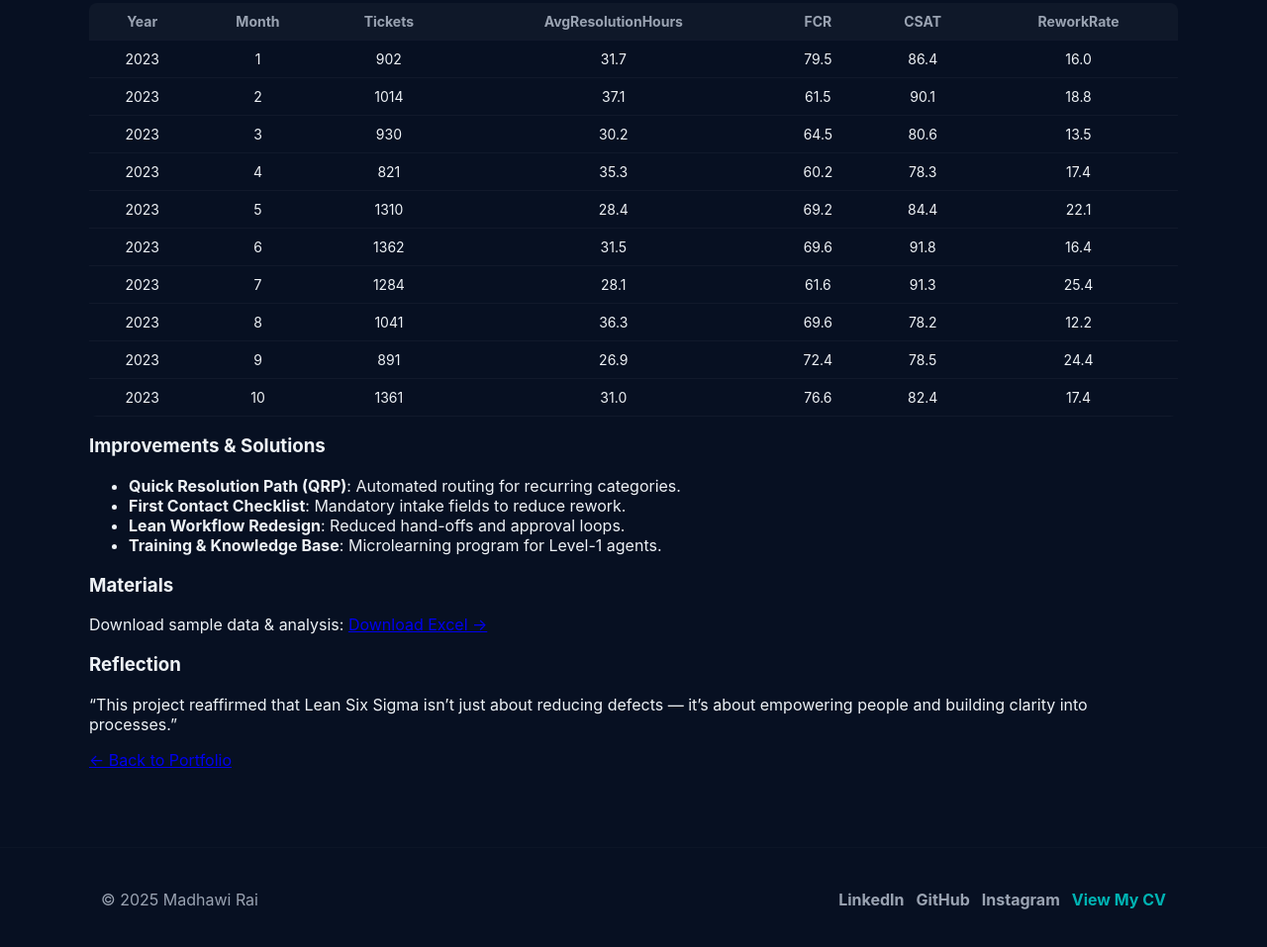
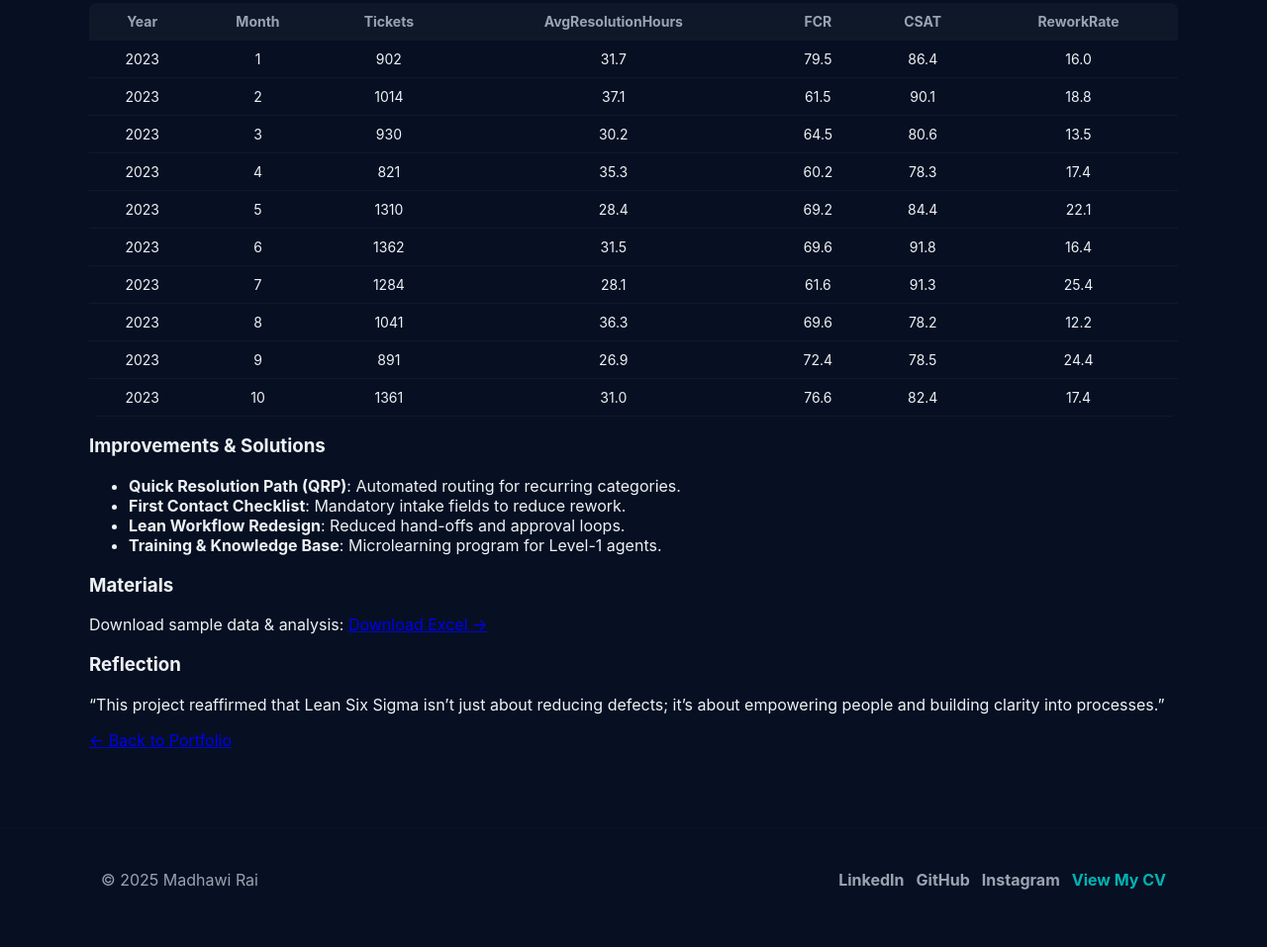
Before and after one commit to madhawi-rai/MadhawiRai-Portfolio, a plain HTML site: page leansixsigma.html in a window 1280 px wide. Shown: the part 900-1857 px from the top of the page at 99% size. Drawn offline with Linux system fonts and the light colour scheme.

Commit message:
Update leansixsigma.html

```diff
--- a/leansixsigma.html
+++ b/leansixsigma.html
@@ -10,5 +10,5 @@
 </tbody></table></div>
 <h3>Improvements & Solutions</h3><ul><li><strong>Quick Resolution Path (QRP)</strong>: Automated routing for recurring categories.</li><li><strong>First Contact Checklist</strong>: Mandatory intake fields to reduce rework.</li><li><strong>Lean Workflow Redesign</strong>: Reduced hand-offs and approval loops.</li><li><strong>Training & Knowledge Base</strong>: Microlearning program for Level-1 agents.</li></ul>
 <h3>Materials</h3><p>Download sample data & analysis: <a class="cta" href="assets/data/lean_six_sigma_sample.xlsx" download>Download Excel →</a></p>
-<h3>Reflection</h3><p>“This project reaffirmed that Lean Six Sigma isn’t just about reducing defects — it’s about empowering people and building clarity into processes.”</p>
+<h3>Reflection</h3><p>“This project reaffirmed that Lean Six Sigma isn’t just about reducing defects; it’s about empowering people and building clarity into processes.”</p>
 <p><a class="cta" href="index.html">← Back to Portfolio</a></p></div></main><footer class="footer"><div class="container footer-inner"><p>© 2025 Madhawi Rai</p><div class="socials"><a href="https://www.linkedin.com/in/madhawirai/" target="_blank">LinkedIn</a><a href="https://github.com/madhawi-rai" target="_blank">GitHub</a><a href="https://www.instagram.com/fogwoodandart/" target="_blank">Instagram</a><a class="btn-cv" href="https://drive.google.com/drive/folders/1-ITd46or3hPCjoKFcotHO75vkZ0rYE4G?usp=drive_link" target="_blank">View My CV</a></div></div></footer><script src="assets/js/main.js"></script></body></html>
```
